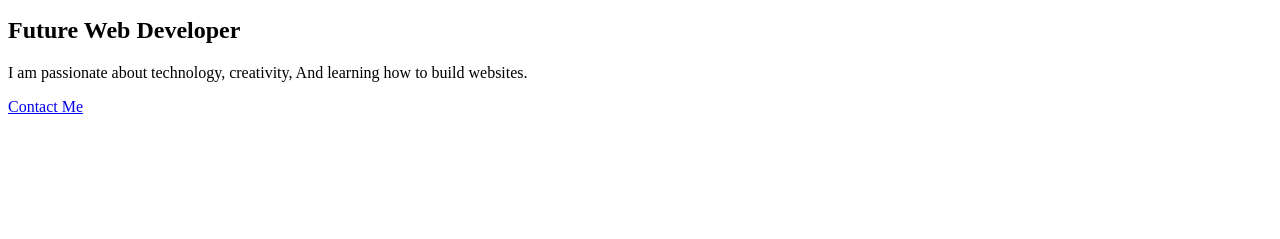
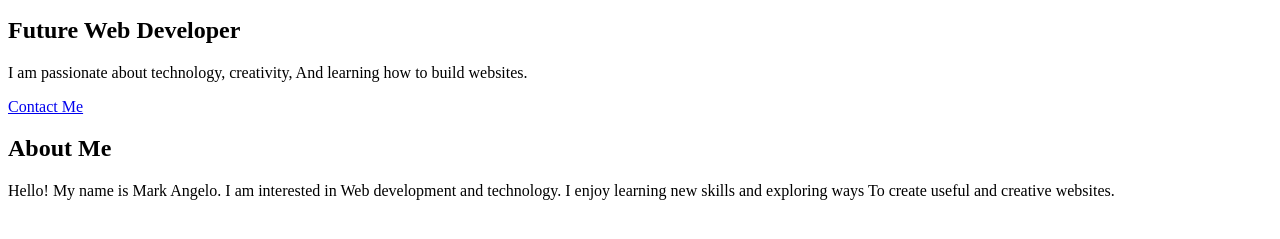
Before and after one commit to markmywords-777/Arayan-Project-1, a plain HTML site: page index.html in a window 1280 px wide. Shown: the part 241-480 px from the top of the page. Drawn offline with Linux system fonts and the light colour scheme.

Commit message:
add about me

```diff
--- a/index.html
+++ b/index.html
@@ -56,7 +56,17 @@
     <a href=”#contact” class=”btn”>Contact Me</a>
 </section>
 
-        <!—PASTE HERE: ABOUT SECTION 
+        <section id=”about”>
+    <h2 class=”section-title”>About Me</h2>
+
+    <p>
+        Hello! My name is Mark Angelo. I am interested in
+        Web development and technology.
+
+        I enjoy learning new skills and exploring ways
+        To create useful and creative websites.
+    </p>
+</section>
 
         <!—PASTE HERE: SKILLS SECTION 
 
```
Also changed, not shown: styles/style.css (+8 -0 lines).
